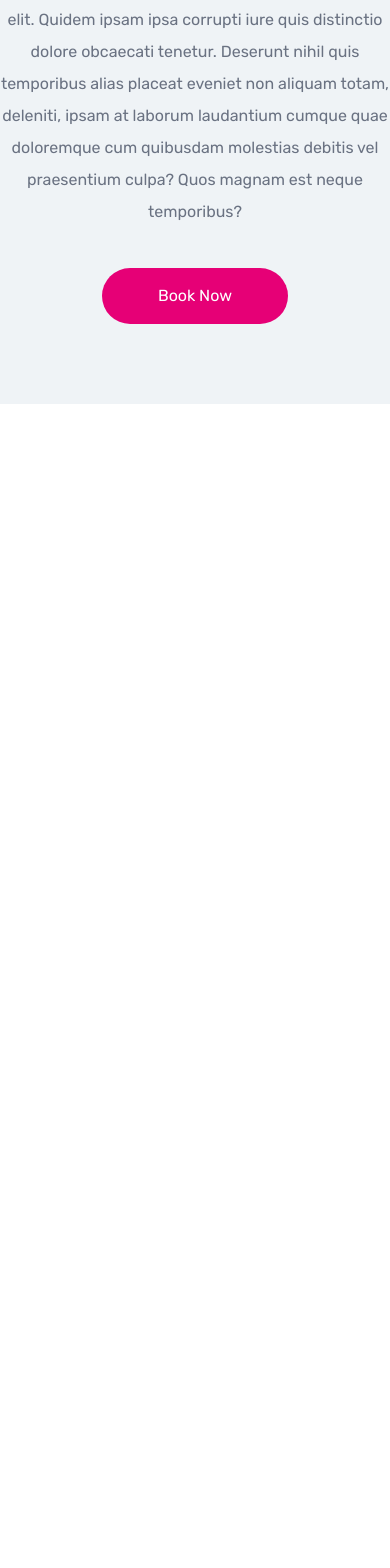
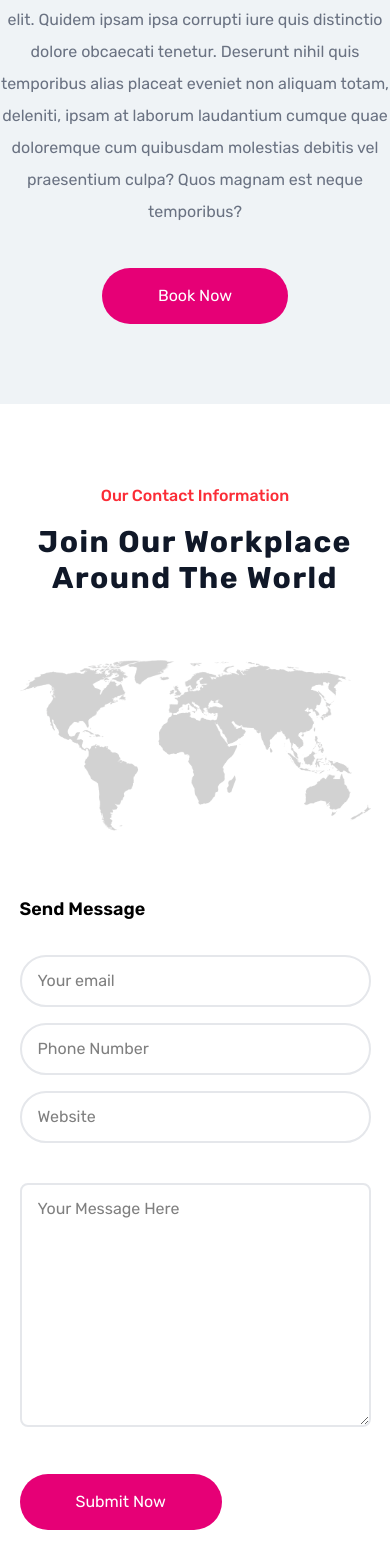
Before and after one commit to titohajili/Web-Agency, a Next.js app: page / in a window 390 px wide. Shown: the part 8774-10342 px from the top of the page. Before the commit the page ends 9178 px from the top, so only its background shows below. Built offline with nearby package versions, Linux system fonts and the light colour scheme.

Commit message:
Contact Section

```diff
--- /dev/null
+++ b/components/Home/Contact/Contact.tsx
@@ -0,0 +1,28 @@
+import Image from 'next/image'
+import React from 'react'
+
+const Contact = () => {
+  return (
+    <div className='py-20'>
+      <div>
+        <h1 className='text-red-500 dark:text-red-300 font-medium text-center'>Our Contact Information</h1>
+        <h1 className='text-center text-3xl md:text-4xl lg:text-5xl text-gray-900 dark:text-fuchsia-100 mt-4 font-bold tracking-wider'>Join Our Workplace Around The World</h1>
+      </div>
+      <div className='w-[90%]  md:w-[80%] lg:w-[70%] mx-auto'>
+        <Image src={"/images/map.png"} alt='img' width={900} height={900} className='mx-auto mt-16'/>
+        <div className='mt-16'>
+            <h1 className='text-lg font-semibold'>Send Message</h1>
+            <div className='grid grid-cols-1 md:grid-cols-2 lg:grid-cols-3 gap-4 mt-8'>
+                <input type="email" placeholder='Your email' className='border-2 border-gray-200 px-4 outline-none py-3 rounded-full' />
+                <input type="text" placeholder='Phone Number' className='border-2 border-gray-200 px-4 outline-none py-3 rounded-full' />
+                <input type="text" placeholder='Website' className='border-2 border-gray-200 px-4 outline-none py-3 rounded-full' />
+            </div>
+            <textarea rows={9} placeholder='Your Message Here' className='mt-10 w-full border-2 outline-none border-gray-200 px-4 py-3 rounded-lg'></textarea>
+            <button className='mt-10 text-white rounded-full px-14 py-4 cursor-pointer hover:bg-pink-700 bg-pink-600 transition-all duration-200'>Submit Now</button>
+        </div>
+      </div>
+    </div>
+  )
+}
+
+export default Contact
--- a/components/Home/Home.tsx
+++ b/components/Home/Home.tsx
@@ -1,6 +1,7 @@
 
 import About from './About/About'
 import ClientReview from './ClientReview/ClientReview'
+import Contact from './Contact/Contact'
 import Hero from './Hero/Hero'
 import Order from './Order/Order'
 import Price from './Price/Price'
@@ -19,6 +20,7 @@ const Home = () => {
       <Price/>
       <ClientReview/>
       <Order/>
+      <Contact/>
     </div>
   )
 }
```
